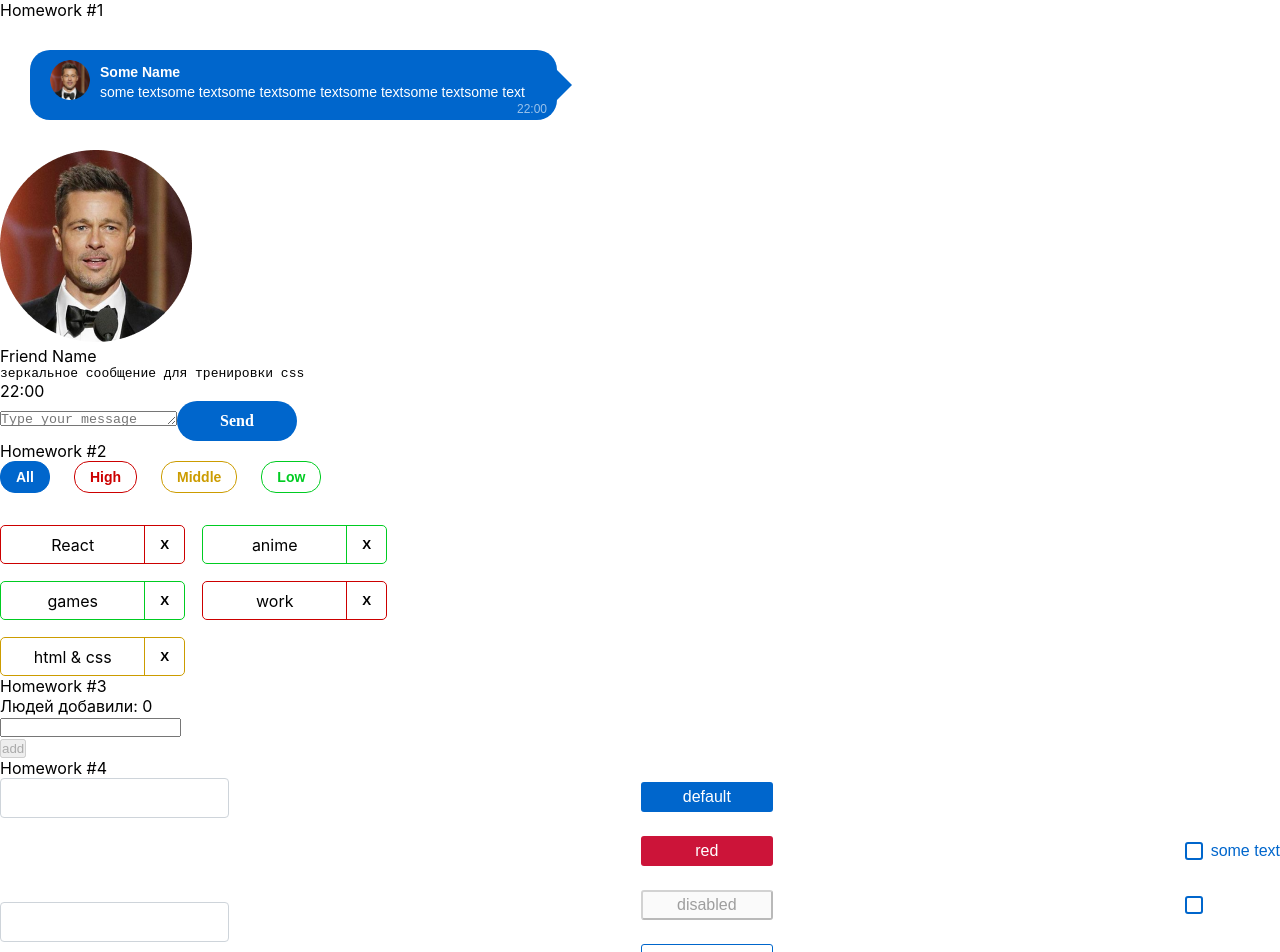
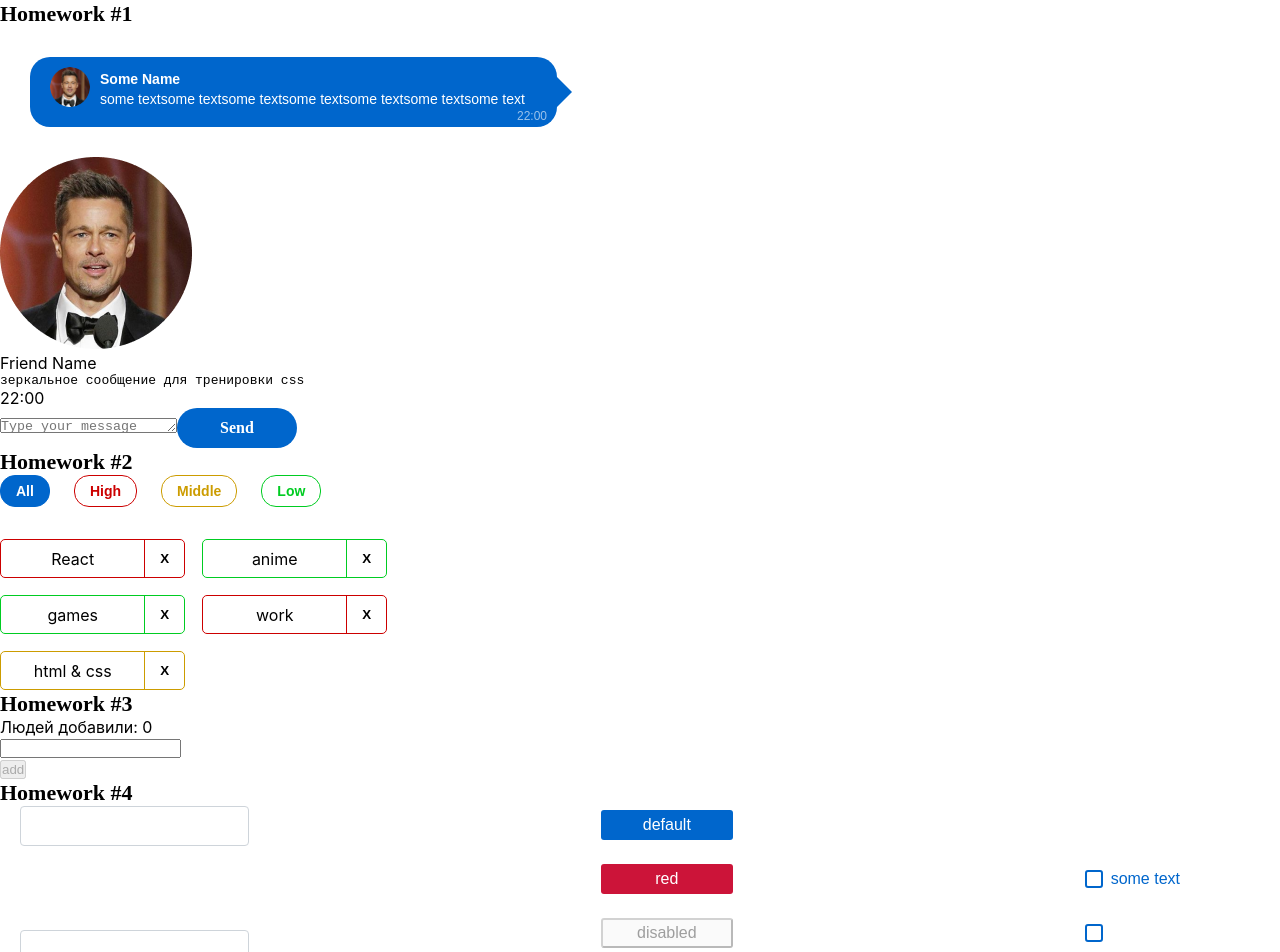
Before and after one commit to KirillPurposeful/homework2, a React (Create React App) app: page / in a window 1280 px wide. Shown: the top 952 px of the page. Built offline with nearby package versions, Linux system fonts and the light colour scheme.

Commit message:
update styles

```diff
--- a/src/s1-main/App.module.css
+++ b/src/s1-main/App.module.css
@@ -7,5 +7,11 @@
 }
 
 .hwTitle {
+    font-family: Montserrat;
+    font-size: 22px;
+    font-weight: 600;
+    line-height: 27px;
+    letter-spacing: 0em;
+    text-align: left;
 
 }
--- a/src/s2-homeworks/hw04/Stand.module.css
+++ b/src/s2-homeworks/hw04/Stand.module.css
@@ -2,6 +2,10 @@
     display: flex;
     justify-content: space-between;
     align-items: center;
+    padding: 0 20px;
+    max-width: 1200px;
+
+
 }
 
 .inputs {
```
